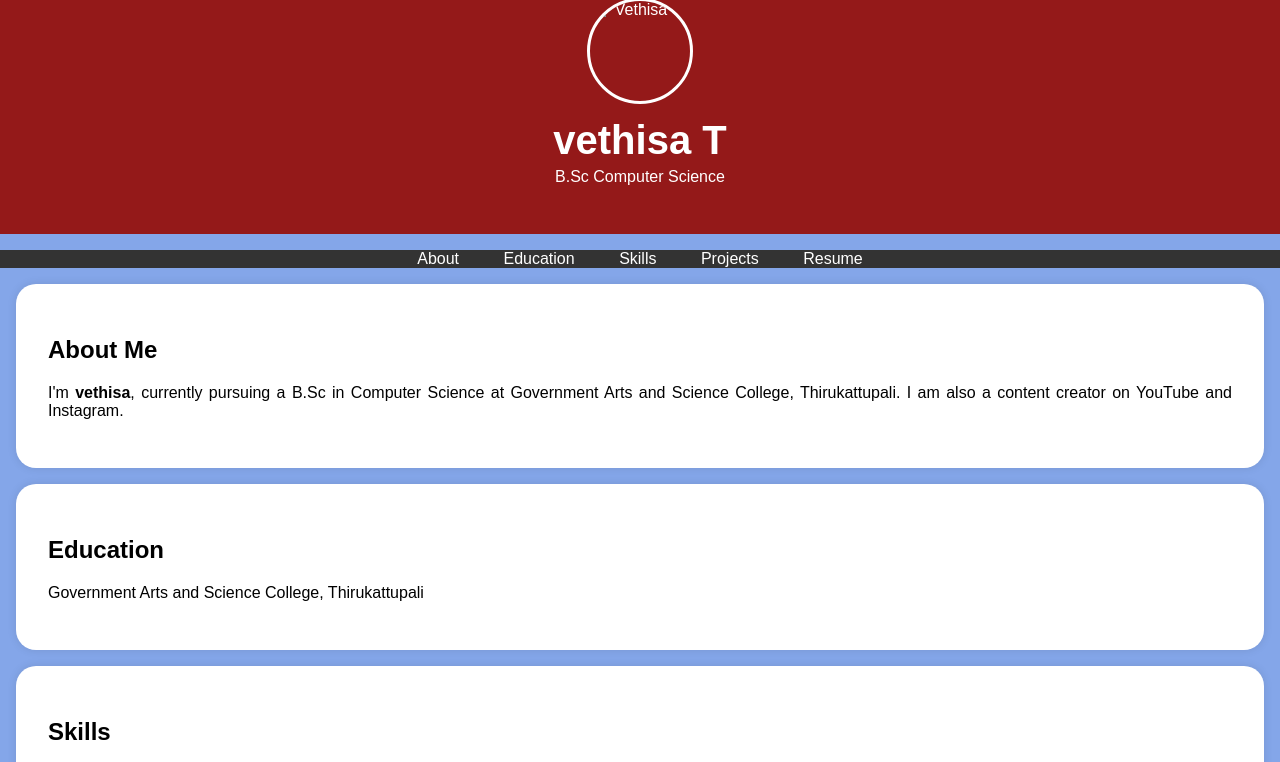
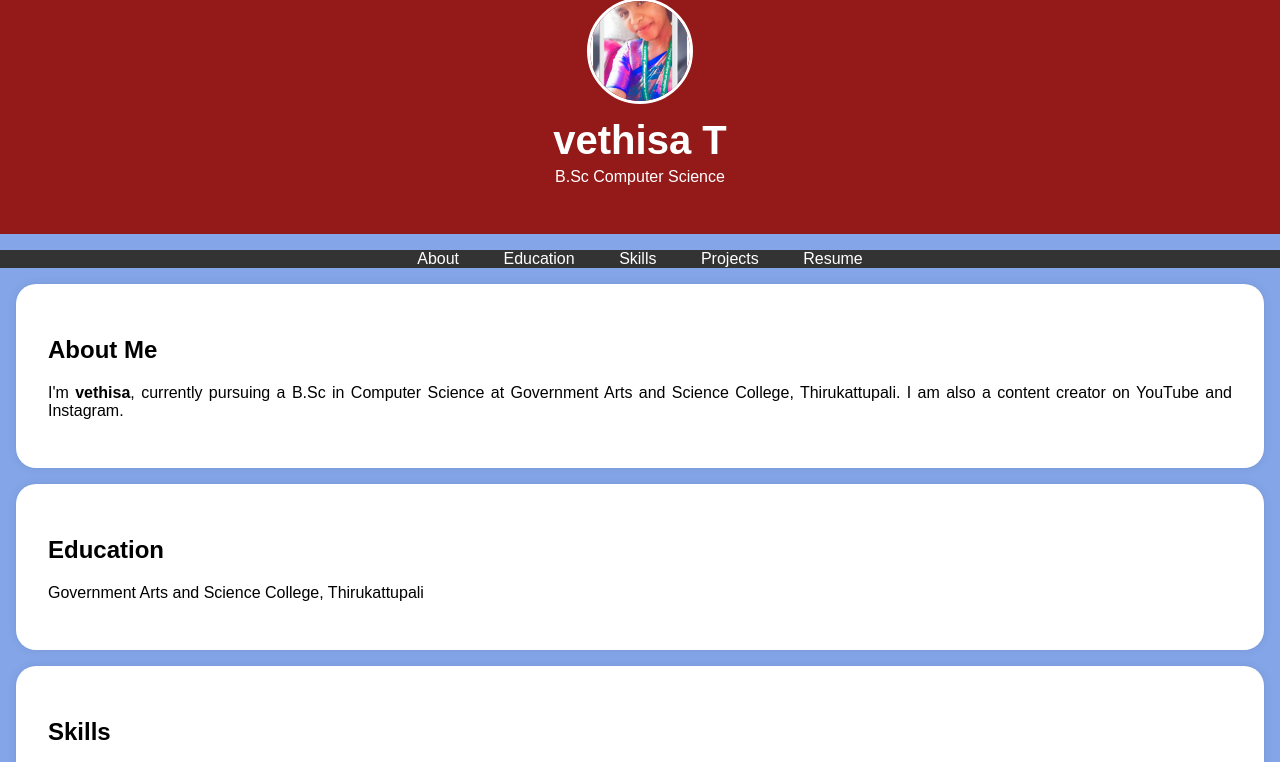
Before and after one commit to ramvethisakvrv/ramvethisakvrv, a plain HTML site: page index.html in a window 1280 px wide. Shown: the top 762 px of the page. Drawn offline with Linux system fonts and the light colour scheme.

Commit message:
Update and rename Portfolio (1) (3).html to index.html

```diff
--- a/Portfolio (1) (3).html
+++ b/index.html
@@ -103,7 +103,7 @@
 <body>
     <header>
         <div class="header-content">
-            <img src="/IMG-20250330-WA0010.jpg" alt="Vethisa T" class="profile-picture">
+            <img src="WhatsApp Image 2025-04-02 at 1.04.18 PM.jpeg" alt="Vethisa T" class="profile-picture">
             <h1>vethisa T</h1>
             <p>B.Sc Computer Science</p>
         </div>
```
